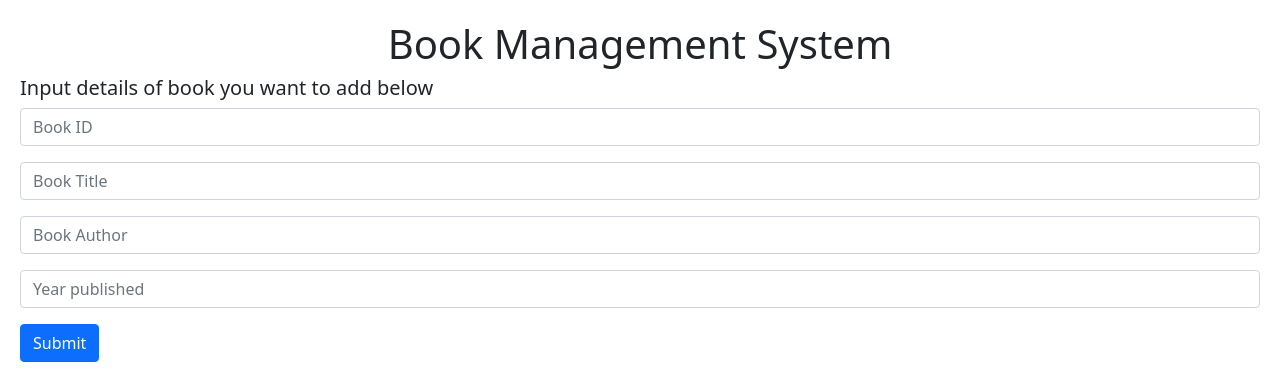
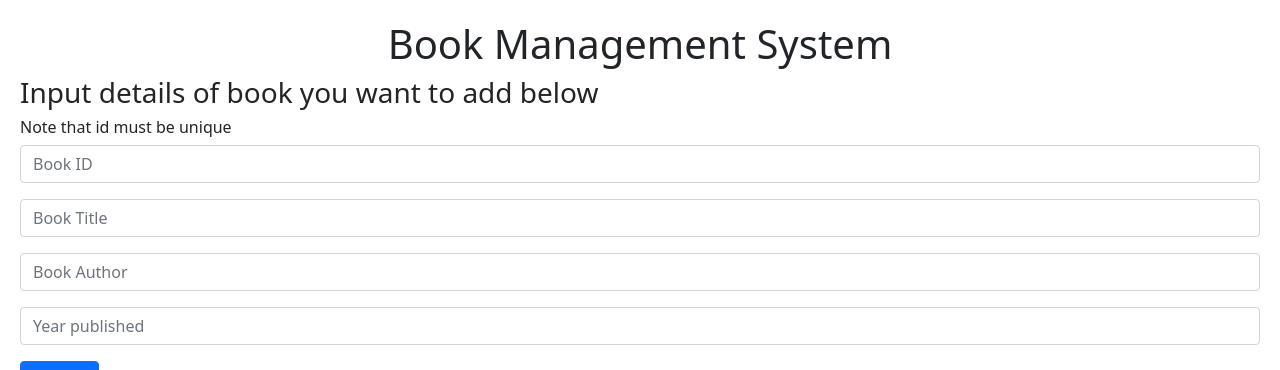
Before and after one commit to Danny10ison/Simple_book_management_system, a FastAPI app: page /index/ in a window 1280 px wide. Shown: the top 370 px of the page. Run offline with FastAPI, Linux system fonts and the light colour scheme; some libraries are stand-ins or nearby versions.

Commit message:
Update index.html

```diff
--- a/templates/index.html
+++ b/templates/index.html
@@ -1,7 +1,7 @@
 <!DOCTYPE html>
 <html lang="en">
 <head>
-    <title>hello</title>
+    <title>Book system</title>
     <link href="https://cdn.jsdelivr.net/npm/bootstrap@5.0.0-beta1/dist/css/bootstrap.min.css" rel="stylesheet">
     <!-- HTMX -->
     <script src="https://unpkg.com/htmx.org@1.5.0"></script>
@@ -29,7 +29,8 @@
 
 <body>
     <h1 class = "text-center " >Book Management System</h1>
-    <h5 class = "text-left mb-2" >Input details of book you want to add below</h5>
+    <h3 class = "text-left mb-2" >Input details of book you want to add below</h3>
+    <h6>Note that id must be unique</h6>
 
     <form hx-post="/submit/" hx-swap="beforeend" hx-target="#new-book" class="mb-3">
         <input type="text" placeholder="Book ID" name="id" class="form-control mb-3" />
```
